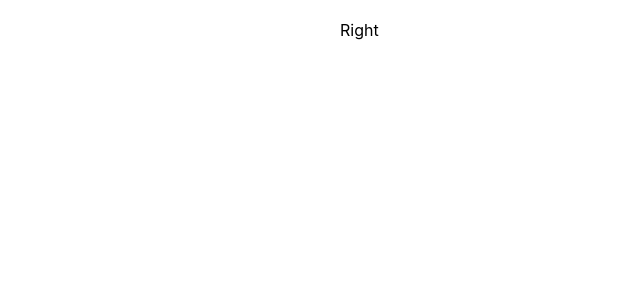
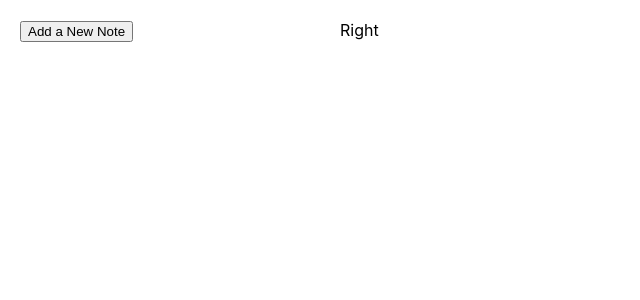
Before and after one commit to Gazwai/evernote-next, a Next.js app: page / in a window 1280 px wide. Shown: the top 300 px of the page, without its empty margins (0-640 px from the left). Built offline with nearby package versions, Linux system fonts and the light colour scheme.

Commit message:
create a button to add new notes

```diff
--- a/pages/components/NoteOperations.js
+++ b/pages/components/NoteOperations.js
@@ -1,6 +1,14 @@
+import styles from '../../styles/Evernote.module.scss';
+
 export default function NoteOperations() {
-    return (
-        <>
-        </>
-    )
+  return (
+    <>
+      <div className='{styles.btnContainer}'>
+        <button
+          className={styles.button}>
+            Add a New Note
+          </button>
+      </div>
+    </>
+  )
 }
```
